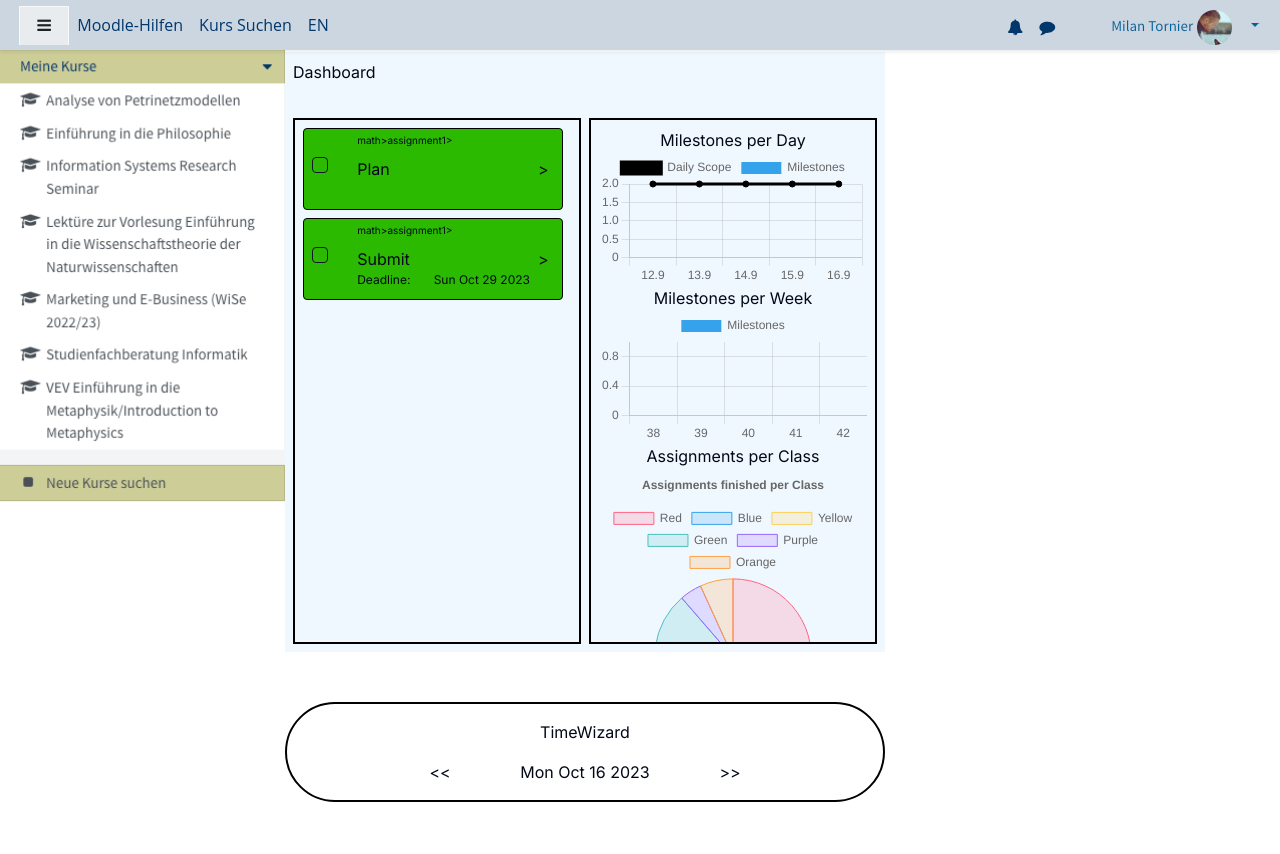
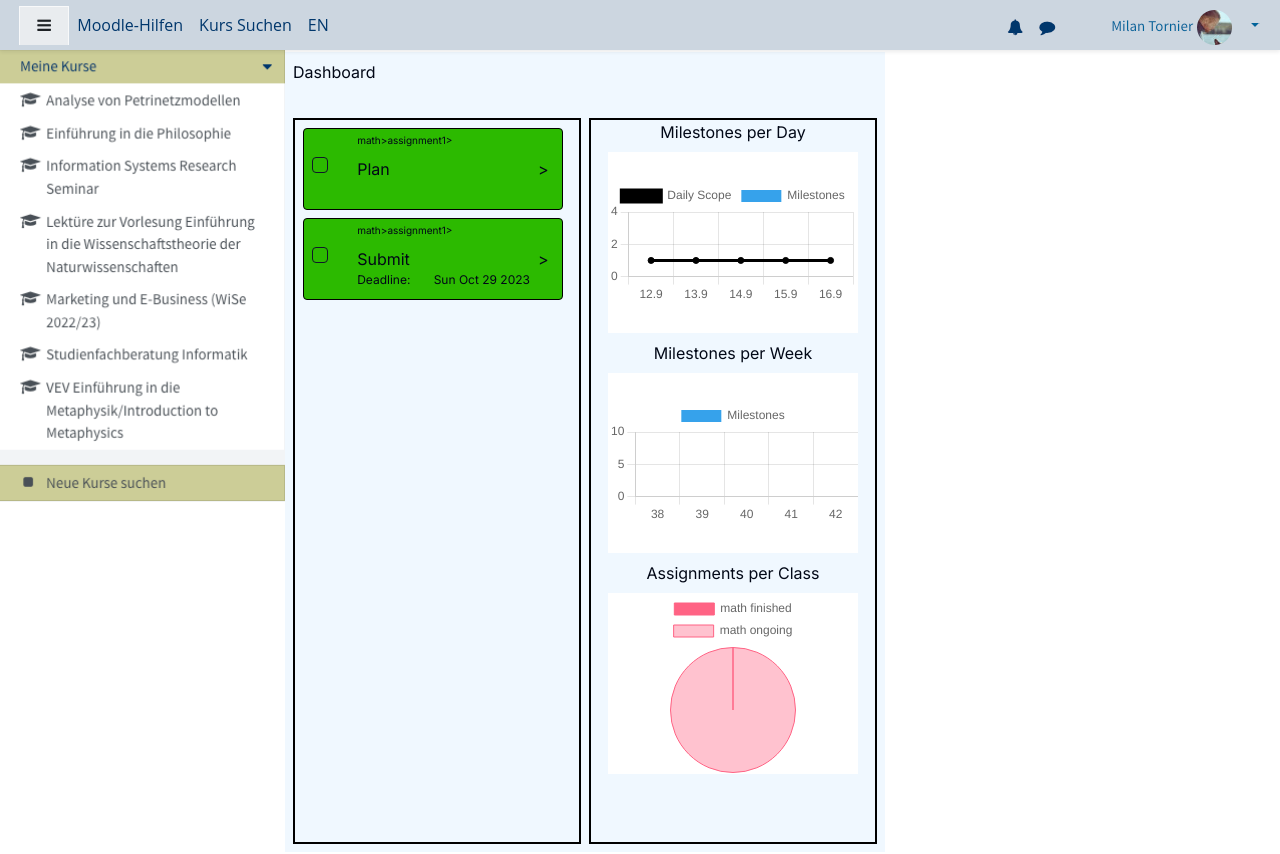
Before and after one commit to Tornierm/study-with-ease-thesis, a Next.js app: page / in a window 1280 px wide. Shown: the top 854 px of the page. Before the commit the page ends 802 px from the top, so only its background shows below. Built offline with nearby package versions, Linux system fonts and the light colour scheme.

Commit message:
Added assignment chart

```diff
--- a/components/Plugin/Dashboard/Charts.tsx
+++ b/components/Plugin/Dashboard/Charts.tsx
@@ -11,30 +11,26 @@ const ChartsContainer = styled.div`
   grid-area: charts;
   border: 2px solid black;
   overflow: scroll;
-  padding:8px;
+  gap:8px;
   display:flex;
   flex-direction: column;
   align-items: center;
-  `
+`
 
 
-const chartData = [
-  {
-    id: 1,
-    value: 2,
-  },
-  {
-    id: 2,
-    value: 3,
-  },
-  {
-    id: 3,
-    value: 4,
-  },
-]
+const Background = styled.div`
+  display: flex;
+  flex-direction: column;
+  align-items: center;
+  justify-content: center;
+  background-color: white;
+  width:250px;
+  height:25%;
+`
 
 interface IOwnProps {
-  chartData: IChartData[][]
+  chartData: IChartData[][];
+  dailyScope: number;
 }
 
 
@@ -47,7 +43,7 @@ export default function Charts(props: IOwnProps) {
         {
           type: 'line' as const,
           label: 'Daily Scope',
-          data: props.chartData[0].map(d => 2),
+          data: props.chartData[0].map(d => props.dailyScope),
           backgroundColor: [
             'black',
           ],
@@ -70,21 +66,21 @@ export default function Charts(props: IOwnProps) {
     }
 
     const dayOptions = {
-      plugins: {
-        title: {
-          display: true,
-          text: 'Milestones reached per Day',
-        },
-      },
+      scales: {
+        y: {
+            suggestedMin: 2,
+            suggestedMax: 4
+        }
+      }
     };
 
     const weekOptions = {
-      plugins: {
-        title: {
-          display: true,
-          text: 'Milestones reached per Week',
-        },
-      },
+      scales: {
+        y: {
+            suggestedMin: 5,
+            suggestedMax: 10
+        }
+      }
     };
 
     const pieOptions = {
@@ -99,7 +95,6 @@ export default function Charts(props: IOwnProps) {
     const WeekData = {
       type: "bar",
       labels:props.chartData[1].map(d => d.id),
-
       datasets: [
         {
           type: 'bar' as const,
@@ -118,26 +113,34 @@ export default function Charts(props: IOwnProps) {
 
 
 const pieData = {
-  labels: ['Red', 'Blue', 'Yellow', 'Green', 'Purple', 'Orange'],
+  labels:props.chartData[2].map(d => d.id),
   datasets: [
     {
       label: '# of Votes',
-      data: [12, 19, 3, 5, 2, 3],
+      data: props.chartData[2].map(d => d.value),
       backgroundColor: [
-        'rgba(255, 99, 132, 0.2)',
-        'rgba(54, 162, 235, 0.2)',
-        'rgba(255, 206, 86, 0.2)',
-        'rgba(75, 192, 192, 0.2)',
-        'rgba(153, 102, 255, 0.2)',
-        'rgba(255, 159, 64, 0.2)',
+        '#ff6384',
+        '#FFC2CF',
+        '#5299D3',
+        '#BED9EE',
+        '#5E5C6C',
+        '#BEBDC7',
+        '#202C59',
+        '#A5B2DF',
+        '#16810E',
+        '#A9F5A3',
       ],
       borderColor: [
-        'rgba(255, 99, 132, 1)',
-        'rgba(54, 162, 235, 1)',
-        'rgba(255, 206, 86, 1)',
-        'rgba(75, 192, 192, 1)',
-        'rgba(153, 102, 255, 1)',
-        'rgba(255, 159, 64, 1)',
+        '#ff6384',
+        '#ff6384',
+        '#5299D3',
+        '#5299D3',
+        '#5E5C6C',
+        '#5E5C6C',
+        '#202C59',
+        '#202C59',
+        '#16810E',
+        '#16810E',
       ],
       borderWidth: 1,
     },
@@ -147,11 +150,17 @@ const pieData = {
     return (
       <ChartsContainer>
             <Title2>Milestones per Day</Title2>
-            <Chart data={DayData} type={"bar"}></Chart>
+            <Background>
+              <Chart options={dayOptions} data={DayData} type={"bar"}></Chart>
+            </Background>
             <Title2>Milestones per Week</Title2>
-            <Chart data={WeekData} type={"bar"}></Chart>
+            <Background>
+              <Chart options={weekOptions} data={WeekData} type={"bar"}></Chart>
+            </Background>
             <Title2>Assignments per Class</Title2>
-            <Chart data={pieData} options={pieOptions} type={"pie"}></Chart>
+            <Background>
+              <Chart data={pieData} type={"pie"}></Chart>
+            </Background>
       </ChartsContainer>
     )
   }
--- a/components/Plugin/Dashboard/Dashboard.tsx
+++ b/components/Plugin/Dashboard/Dashboard.tsx
@@ -6,7 +6,7 @@ import { Dispatch, SetStateAction } from "react"
 import { IChartData, IMilestone } from "../Interfaces"
 
 const DashboardContainer = styled.div`
-  height: 600px;
+  height: 800px;
   width: 600px;
   background-color: aliceblue;
   display:grid;
@@ -29,6 +29,7 @@ interface IOwnProps {
     milestones: IMilestone[];
     chartData: IChartData[][];
     toggleDone: (m:IMilestone) => void;
+    dailyScope: number;
 }
 
 
@@ -39,7 +40,7 @@ export default function Dashboard(props: IOwnProps) {
         <Title>Dashboard</Title>
         </Header>
             <MilestoneList toggleDone={props.toggleDone} editable={false} setSelectedAssignmentId={props.setSelectedAssignmentId} milestones={props.milestones}/>
-            <Charts chartData={props.chartData}/>
+            <Charts dailyScope={props.dailyScope} chartData={props.chartData}/>
       </DashboardContainer>
     )
   }
--- a/components/Plugin/Dashboard/MilestoneList/Milestone.tsx
+++ b/components/Plugin/Dashboard/MilestoneList/Milestone.tsx
@@ -64,7 +64,7 @@ export default function Dashboard(props: IOwnProps) {
 
 
     return (
-      <MilestoneContainer color={getColor(props.milestone.prio)}>
+      <MilestoneContainer color={getColor(props.milestone)}>
             <Breadcrumbs>
                 {props.milestone.course}{">"}
                 {props.milestone.assignment}{">"}
@@ -83,7 +83,11 @@ export default function Dashboard(props: IOwnProps) {
     )
 }
 
-const getColor = (prio: Prio): string => {
+const getColor = (milestone: IMilestone): string => {
+    if(milestone.status === Status.finished){
+        return "white"
+    }
+    const prio = milestone.prio;
     if(prio == Prio.p0){
         return "white"
     } if(prio == Prio.p1){
--- a/components/Plugin/Interfaces.tsx
+++ b/components/Plugin/Interfaces.tsx
@@ -5,13 +5,12 @@ export interface ICourse {
 }
 
 export interface IAssignment extends IAssignmentData{
-    id:number;
-    // instructions: string;
-    // material: string;
+    id: number;
     courseName: string;
     courseId: number;
-    milestones:IMilestone[];
+    milestones: IMilestone[];
     counter: number;
+    finished?: boolean;
 }
 
 export interface IChartData {
@@ -35,6 +34,7 @@ export interface IMilestone extends IMilestoneData {
     prio: Prio;
     completionDate?: Date;
     kind?: Kind;
+    tasks: ITask[];
 }
 
 export interface IMilestoneData {
@@ -48,9 +48,7 @@ export interface IMilestoneData {
 
 export interface ITask {
     status: Status;
-    name: string ;
-    id: number;
-    completiondate?: Date;
+    name: string;
 }
 
 export enum Status {
--- a/components/Plugin/MilestoneManager/MilestoneForm.tsx
+++ b/components/Plugin/MilestoneManager/MilestoneForm.tsx
@@ -45,7 +45,7 @@ export default function MilestoneForm(props: IOwnProps) {
   const [description, setDescription] = useState<string>("")
   const [deadline, setDeadline] = useState<Date>()
   const [estimate, setEstimate] = useState<number[] | undefined>()
-  const [disable, setDisable] = useState<boolean>(false)
+  const [disable, setDisable] = useState<boolean>(true)
 
   const handleClick = () => {
     if(!name){
--- a/components/Plugin/PlugIn.tsx
+++ b/components/Plugin/PlugIn.tsx
@@ -7,7 +7,7 @@ import TimeWizard from "./TimeWizard/TimeWizard"
 import _ from "lodash"
 
 const DashboardContainer = styled.div`
-  height: 600px;
+  height: 800px;
   width: 600px;
   margin-top:52px;
 `
@@ -110,6 +110,7 @@ export default function PlugIn() {
     const [milestones, setMilestones] = useState<IMilestone[]>(getMilestonesFromCourses(initialCourses, currentDate))
     const [update, setUpdate] = useState<boolean>(true);
     const [chartData, setChartData] = useState<IChartData[][]>(calculateChartData(courses, currentDate));
+    const [dailyScope, setDailyScope] = useState<number>(getScope(courses, currentDate))
 
     const swapMilestoneUp = (swappedMilestone: IMilestone, swapMilestones: IMilestone[]) => {
       let index = milestones.findIndex((milestone) => {
@@ -125,16 +126,18 @@ export default function PlugIn() {
 
     const toggleDone = (milestone: IMilestone) => {
       if(milestone.status === Status.finished){
-          milestone.status = Status.ongoing
-          milestone.completionDate = undefined;
+        milestone.status = Status.ongoing
+        milestone.completionDate = undefined;
       } else {
-          milestone.status= Status.finished
-          milestone.completionDate = new Date(JSON.parse(JSON.stringify(currentDate)));
-          console.log("toggle")
-          console.log(milestone.completionDate)
-          console.log(currentDate)
-          console.log("toggle")
-
+        milestone.status= Status.finished
+        milestone.completionDate = new Date(JSON.parse(JSON.stringify(currentDate)));
+        if(milestone.kind === Kind.submit){
+          let a = getAssignmentById(milestone.assignmentId, getAssignmentsFromCourses(courses))
+          if(!a){
+            return
+          }
+          a.finished = true;
+        }
       }
       setUpdate(true);
     }
@@ -179,7 +182,8 @@ export default function PlugIn() {
         assignment: assignment.name,
         course: course.name,
         id: id,
-        prio: Prio.p0
+        prio: Prio.p0,
+        tasks: []
       }
       if(!newMilestone.deadline){
         //put before submission
@@ -348,7 +352,7 @@ export default function PlugIn() {
           setAssignments(getAssignmentsFromCourses(courses))
           calculateUrgencyForCourses()
           setChartData(calculateChartData(courses, currentDate))
-          console.log(chartData)
+          setDailyScope(getScope(courses, currentDate))
           setUpdate(false)
         }
     // eslint-disable-next-line react-hooks/exhaustive-deps
@@ -373,7 +377,7 @@ export default function PlugIn() {
               swapMilestoneDown={swapMilestoneDown}
               toggleDone={toggleDone}
             />
-            : <Dashboard chartData={chartData} toggleDone={toggleDone} setSelectedAssignmentId={setSelectedAssignmentId} milestones={milestones}/>
+            : <Dashboard dailyScope={dailyScope} chartData={chartData} toggleDone={toggleDone} setSelectedAssignmentId={setSelectedAssignmentId} milestones={milestones}/>
           }
           <TimeWizard setDate={setCurrentDate} date={currentDate}/>
       </DashboardContainer>
@@ -458,8 +462,6 @@ const getMilestonesFromCourses = (courses: Map<number, ICourse>, currentDate: Da
   return milestones;
 }
 const calculateChartData = (courses: Map<number, ICourse>, currentDate: Date): IChartData[][] => {
-  console.log("calculateChartData")
-
   let days = {
     1: addDays(currentDate, -4),
     2: addDays(currentDate, -3),
@@ -475,6 +477,33 @@ const calculateChartData = (courses: Map<number, ICourse>, currentDate: Date): I
     4: getWeek(addDays(currentDate, -7)),
     5: getWeek(addDays(currentDate, -0)),
   }
+
+  const getCourseData = (): IChartData[] => {
+    let courseData:IChartData[] = []
+    courses.forEach((c) => {
+      let numberOnGoing = 0;
+      let numberFinished = 0;
+      c.assignments.forEach((a) => {
+        if(a.finished){
+          numberFinished++;
+        } else {
+          numberOnGoing++;
+        }
+      })
+      const finished: IChartData = {
+        id: c.name + " finished",
+        value: numberFinished,
+      }
+      const onGoing: IChartData = {
+        id: c.name + " ongoing",
+        value: numberOnGoing,
+      }
+      courseData.push(finished)
+      courseData.push(onGoing)
+    })
+    return courseData
+  }
+
 
   let chartData:IChartData[][] =[
     [
@@ -521,9 +550,7 @@ const calculateChartData = (courses: Map<number, ICourse>, currentDate: Date): I
         value: getValueForWeek(weeks[5], courses),
       },
     ],
-    [
-
-    ]
+    getCourseData()
   ];
   return chartData;
 }
@@ -552,8 +579,6 @@ const getValueForWeek = (week: number, courses: Map<number, ICourse>): number =>
     c.assignments.forEach((a) => {
       a.milestones.forEach((m) => {
         if(m.completionDate){
-          console.log(week)
-          console.log(getWeek(m.completionDate))
           if(week == getWeek(m.completionDate)){
             value = value + 1
           }
@@ -561,7 +586,6 @@ const getValueForWeek = (week: number, courses: Map<number, ICourse>): number =>
       })
     })
   })
-  console.log(value)
   return value
 }
 
@@ -576,3 +600,22 @@ const getWeek = (d: Date) => {
   return 1 + Math.round(((date.getTime() - week1.getTime()) / 86400000
                         - 3 + (week1.getDay() + 6) % 7) / 7);
 }
+
+const getScope = (courses: Map<number, ICourse>, currentDate: Date): number => {
+  let scope = 0;
+  courses.forEach((c) => {
+    c.assignments.forEach((a) => {
+      if(a.start < currentDate && currentDate < a.deadline){
+        let milestoneNumber = a.milestones.length;
+        let days = Math.abs(getTimeDifInDays(a.start, a.deadline))
+        let ratio = milestoneNumber/days;
+        scope = scope + ratio;
+      }
+    })
+  })
+  scope = Math.round(scope);
+  if(scope < 1){
+    scope = 1;
+  }
+  return scope
+}
```
Also changed, not shown: components/Plugin/MilestoneManager/MilestoneManager.tsx (+4 -3 lines).
